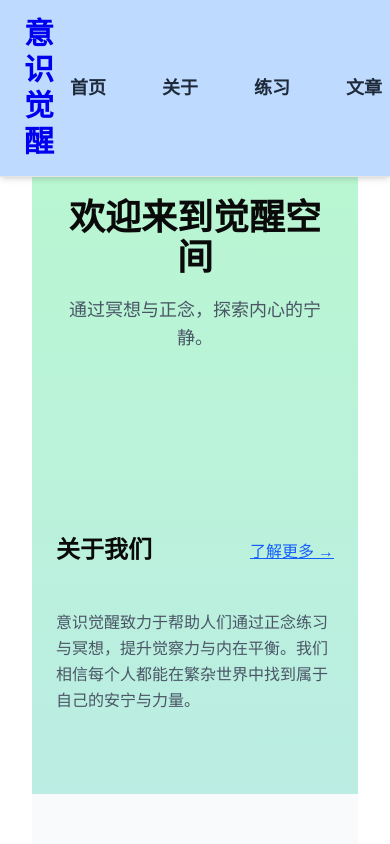
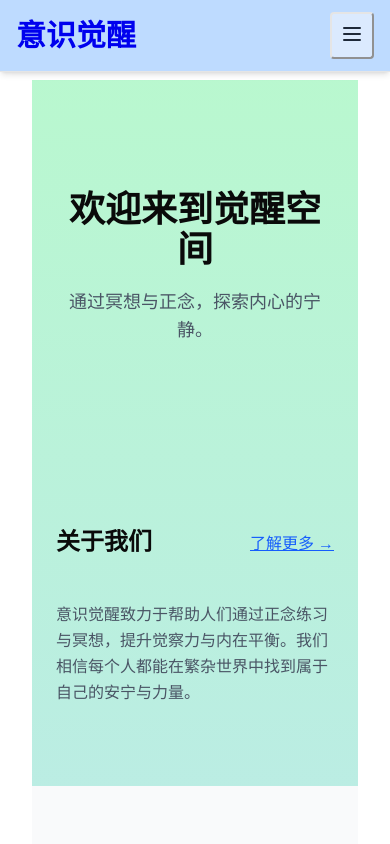
Before and after one commit to Awakening-FYS/awakening-anndro, a Next.js app: page / in a window 390 px wide. Shown: the top 844 px of the page. Built offline with nearby package versions, Linux system fonts and the light colour scheme; no server answers.

Commit message:
handy menu

```diff
--- a/src/app/layout.tsx
+++ b/src/app/layout.tsx
@@ -14,7 +14,7 @@ export default function RootLayout({ children }: { children: React.ReactNode })
       <body className="antialiased">
         <Providers>
           <Navbar />
-          <main className="max-w-5xl mx-auto p-6 pt-20">{children}</main>
+          <main className="max-w-5xl mx-auto p-6" style={{ paddingTop: 'var(--navbar-height, 5rem)' }}>{children}</main>
         </Providers>
       </body>
     </html>
--- a/src/components/Navbar.tsx
+++ b/src/components/Navbar.tsx
@@ -1,5 +1,6 @@
 "use client"
 import Link from "next/link"
+import { useState, useEffect, useRef } from "react"
 import { useSession, signOut } from "next-auth/react"
 import { usePathname, useRouter } from "next/navigation"
 
@@ -8,12 +9,47 @@ export default function Navbar() {
   const router = useRouter()
 
   const pathname = usePathname()
+  const [open, setOpen] = useState(false)
+  const navRef = useRef<HTMLElement | null>(null)
+
+  // Set CSS variable --navbar-height so layout can inset content to avoid overlap
+  useEffect(() => {
+    const setHeight = () => {
+      const el = navRef.current
+      if (!el) return
+      const h = Math.ceil(el.getBoundingClientRect().height)
+      document.documentElement.style.setProperty('--navbar-height', `${h}px`)
+    }
+    setHeight()
+    window.addEventListener('resize', setHeight)
+    return () => window.removeEventListener('resize', setHeight)
+  }, [])
+
+  // Close menu when clicking outside the navbar
+  useEffect(() => {
+    const onDocClick = (e: MouseEvent) => {
+      if (!open) return
+      const target = e.target as Node | null
+      if (!navRef.current) return
+      if (target && !navRef.current.contains(target)) {
+        setOpen(false)
+      }
+    }
+    document.addEventListener('click', onDocClick)
+    return () => document.removeEventListener('click', onDocClick)
+  }, [open])
 
   return (
-  <nav className="fixed top-0 left-0 right-0 z-50 backdrop-blur-sm bg-blue-200 dark:bg-gray-900/80 shadow-md dark:shadow-lg flex justify-between items-center px-6 py-4 border-b">
+    <nav
+      ref={navRef}
+      style={{ position: 'fixed', top: 0, left: 0, right: 0, zIndex: 9999 }}
+      className="backdrop-blur-sm bg-blue-200 dark:bg-gray-900/80 shadow-md dark:shadow-lg px-4 py-3 border-b relative"
+    >
+      <div className="max-w-6xl mx-auto flex items-center justify-between">
         <Link href="/" className="font-bold text-3xl no-underline">意识觉醒</Link>
 
-      <div className="flex items-center gap-6 flex-nowrap whitespace-nowrap">
+        {/* Desktop links */}
+        <div className="hidden md:flex items-center gap-6 flex-nowrap whitespace-nowrap">
           <Link href="/" className="font-bold text-lg px-4 py-1 rounded hover:bg-blue-100 text-gray-800 dark:text-gray-200 transition no-underline">首页</Link>
           <Link href="/about" className="font-bold text-lg px-4 py-1 rounded hover:bg-blue-100 text-gray-800 dark:text-gray-200 transition no-underline">关于</Link>
           <Link href="/practice" className="font-bold text-lg px-4 py-1 rounded hover:bg-blue-100 text-gray-800 dark:text-gray-200 transition no-underline">练习</Link>
@@ -25,14 +61,8 @@ export default function Navbar() {
               <span className="text-sm text-gray-800 dark:text-gray-200">欢迎，{session.user.name ?? session.user.email}</span>
               <button
                 onClick={async () => {
-                // signOut without immediate redirect, then refresh to update UI
                   await signOut({ callbackUrl: pathname || '/', redirect: false })
-                try {
-                  router.refresh()
-                } catch {
-                  // fallback to hard reload
-                  window.location.href = pathname || '/'
-                }
+                  try { router.refresh() } catch { window.location.href = pathname || '/' }
                 }}
                 className="font-bold text-sm px-3 py-1 rounded bg-red-600 hover:bg-red-700 text-white transition"
               >
@@ -41,21 +71,46 @@ export default function Navbar() {
             </div>
           ) : (
             <div className="ml-6 flex items-center space-x-4">
-            <Link
-              href={`/login?callbackUrl=${encodeURIComponent(pathname || '/')}`}
-              className="font-bold text-lg px-6 py-1 rounded bg-blue-700 hover:bg-blue-800 text-white transition no-underline"
-            >
-              登录
-            </Link>
-            <Link
-              href="/register"
-              className="font-bold text-lg px-6 py-1 rounded bg-green-700 hover:bg-green-800 text-white transition no-underline"
-            >
-              注册
-            </Link>
+              <Link href={`/login?callbackUrl=${encodeURIComponent(pathname || '/')}`} className="font-bold text-lg px-6 py-1 rounded bg-blue-700 hover:bg-blue-800 text-white transition no-underline">登录</Link>
+              <Link href="/register" className="font-bold text-lg px-6 py-1 rounded bg-green-700 hover:bg-green-800 text-white transition no-underline">注册</Link>
             </div>
           )}
         </div>
+
+        {/* Mobile hamburger */}
+        <div className="md:hidden">
+          <button onClick={() => setOpen((v: boolean) => !v)} aria-label="Toggle menu" className="p-2 rounded bg-blue-100 dark:bg-gray-800">
+            <svg xmlns="http://www.w3.org/2000/svg" className="h-6 w-6 text-gray-800 dark:text-gray-200" fill="none" viewBox="0 0 24 24" stroke="currentColor">
+              <path strokeLinecap="round" strokeLinejoin="round" strokeWidth={2} d={open ? "M6 18L18 6M6 6l12 12" : "M4 6h16M4 12h16M4 18h16"} />
+            </svg>
+          </button>
+        </div>
+      </div>
+
+      {/* Mobile dropdown */}
+      {open && (
+        <div className="md:hidden absolute right-4 top-full mt-2 min-w-[10rem] bg-white dark:bg-gray-800 rounded shadow-lg z-50">
+          <div className="flex flex-col p-2">
+            <Link href="/" onClick={() => setOpen(false)} className="flex items-center justify-center px-4 py-2 rounded hover:bg-blue-100">首页</Link>
+            <Link href="/about" onClick={() => setOpen(false)} className="flex items-center justify-center px-4 py-2 rounded hover:bg-blue-100">关于</Link>
+            <Link href="/practice" onClick={() => setOpen(false)} className="flex items-center justify-center px-4 py-2 rounded hover:bg-blue-100">练习</Link>
+            <Link href="/blog" onClick={() => setOpen(false)} className="flex items-center justify-center px-4 py-2 rounded hover:bg-blue-100">文章</Link>
+            <Link href="/contact" onClick={() => setOpen(false)} className="flex items-center justify-center px-4 py-2 rounded hover:bg-blue-100">联系</Link>
+
+            {session?.user ? (
+              <div className="pt-2 border-t">
+                <div className="text-sm mb-2 px-4 py-2 text-center">欢迎，{session.user.name ?? session.user.email}</div>
+                <button onClick={async () => { setOpen(false); await signOut({ callbackUrl: pathname || '/', redirect: false }); try { router.refresh() } catch { window.location.href = pathname || '/' } }} className="w-full text-center px-4 py-2 rounded bg-red-600 hover:bg-red-700 text-white">退出</button>
+              </div>
+            ) : (
+                <div className="pt-2 border-t flex flex-col space-y-2">
+                <Link href={`/login?callbackUrl=${encodeURIComponent(pathname || '/')}`} onClick={() => setOpen(false)} className="flex items-center justify-center px-4 py-2 rounded bg-blue-700 text-white">登录</Link>
+                <Link href="/register" onClick={() => setOpen(false)} className="flex items-center justify-center px-4 py-2 rounded bg-green-700 text-white">注册</Link>
+              </div>
+            )}
+          </div>
+        </div>
+      )}
     </nav>
   )
 }
```
Lines whose indentation alone changed are shown as unchanged.
